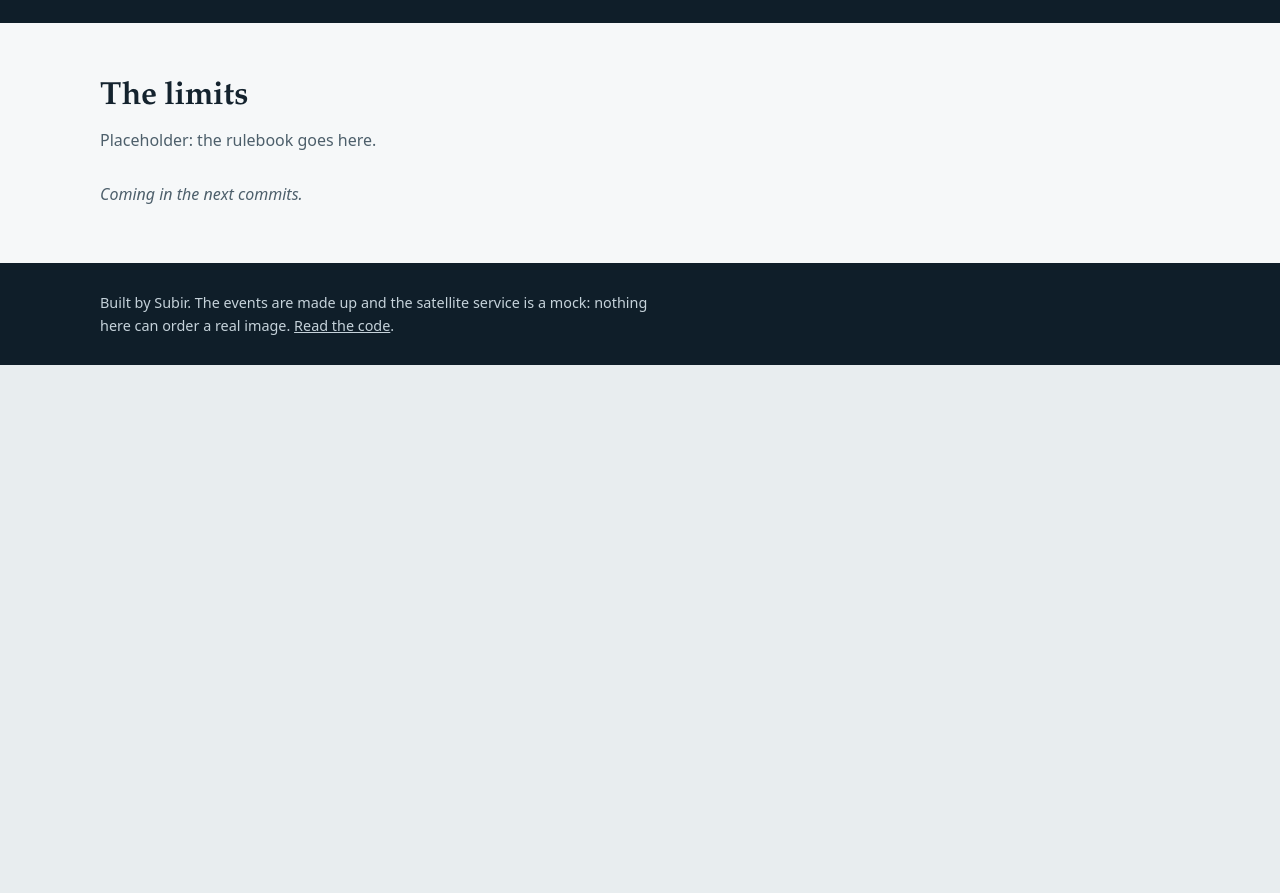
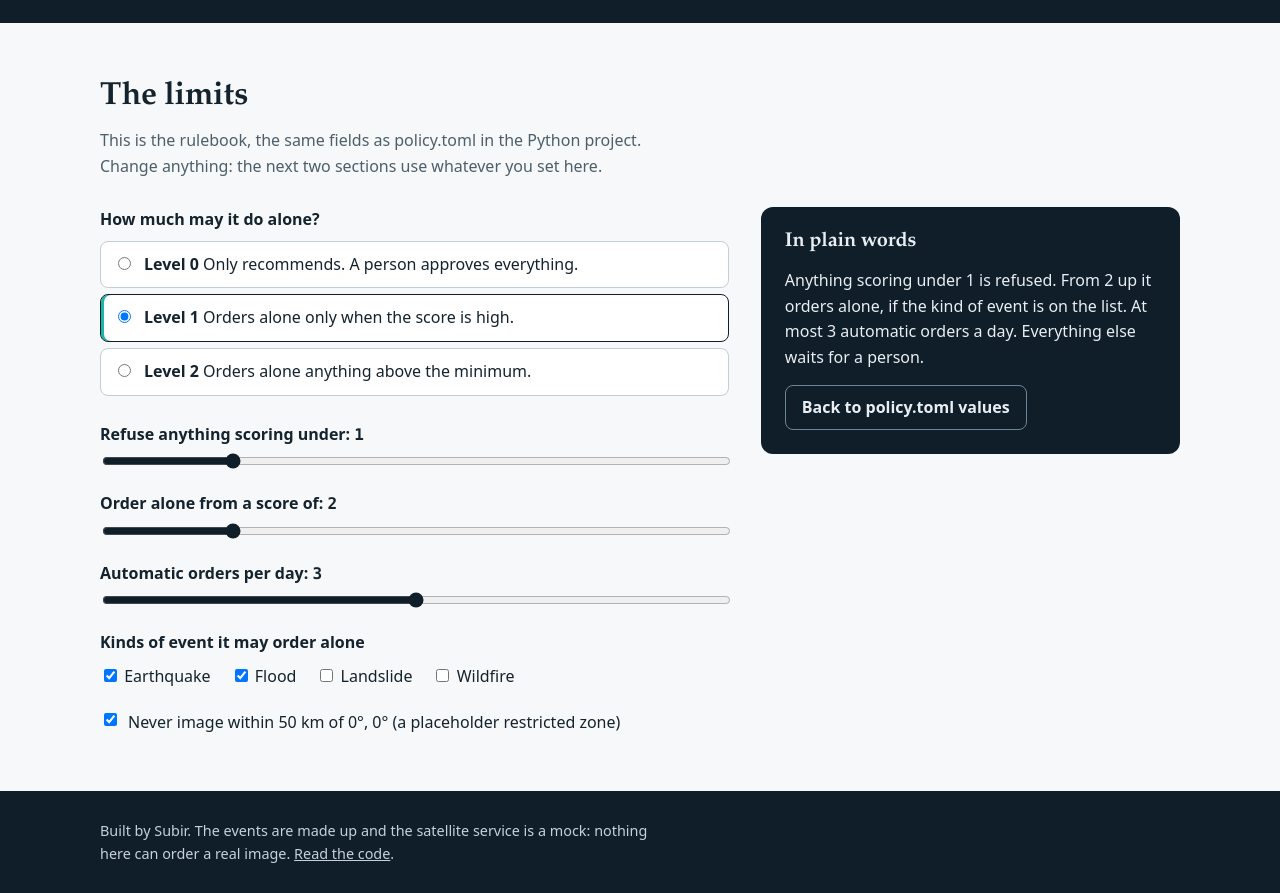
Before and after one commit to subir-raju/sar-scout, a React (Vite) app in the folder web/: page / in a window 1280 px wide. Shown: the part 460-1353 px from the top of the page. Before the commit the page ends 825 px from the top, so only its background shows below. Built offline with nearby package versions, Linux system fonts and the light colour scheme.

Commit message:
Added limits panel with summary

```diff
--- a/web/src/App.tsx
+++ b/web/src/App.tsx
@@ -1,13 +1,23 @@
+import { useState } from "react";
 import { Footer, Header, Hero, Section } from "./components/Chrome";
+import { PolicyPanel } from "./components/PolicyPanel";
+import { DEFAULT_POLICY } from "./lib/scenarios";
+import type { Policy } from "./lib/types";
 
 export default function App() {
+  const [policy, setPolicy] = useState<Policy>(DEFAULT_POLICY);
+
   return (
     <>
       <Header />
       <main>
         <Hero />
-        <Section id="limits" title="The limits" lede="Placeholder: the rulebook goes here.">
-          <p className="empty">Coming in the next commits.</p>
+        <Section
+          id="limits"
+          title="The limits"
+          lede="This is the rulebook, the same fields as policy.toml in the Python project. Change anything: the next two sections use whatever you set here."
+        >
+          <PolicyPanel policy={policy} onChange={setPolicy} />
         </Section>
       </main>
       <Footer />
--- /dev/null
+++ b/web/src/components/PolicyPanel.tsx
@@ -0,0 +1,79 @@
+import { HAZARDS } from "../lib/types";
+import type { Policy } from "../lib/types";
+import { DEFAULT_POLICY } from "../lib/scenarios";
+import { cap } from "../lib/format";
+
+const LEVELS = [
+  { value: 0, name: "Level 0", text: "Only recommends. A person approves everything." },
+  { value: 1, name: "Level 1", text: "Orders alone only when the score is high." },
+  { value: 2, name: "Level 2", text: "Orders alone anything above the minimum." },
+] as const;
+
+/* The rulebook in one sentence, written for someone who has not seen the code. */
+export function summarize(p: Policy): string {
+  const refuse = `Anything scoring under ${p.min_score} is refused.`;
+  const cap_ = `At most ${p.auto_daily_cap} automatic orders a day.`;
+  if (p.level === 0) return `${refuse} Nothing is ordered without a person.`;
+  const from = p.level === 1 ? p.auto_min_score : p.min_score;
+  return `${refuse} From ${from} up it orders alone, if the kind of event is on the list. ${cap_} Everything else waits for a person.`;
+}
+
+export function PolicyPanel({ policy, onChange }: { policy: Policy; onChange: (next: Policy) => void }) {
+  const set = (patch: Partial<Policy>) => onChange({ ...policy, ...patch });
+  const toggleHazard = (hazard: string) =>
+    set({
+      allow_hazards: policy.allow_hazards.includes(hazard)
+        ? policy.allow_hazards.filter((h) => h !== hazard)
+        : [...policy.allow_hazards, hazard],
+    });
+  const zone = DEFAULT_POLICY.deny_zones[0];
+  const zoneOn = policy.deny_zones.length > 0;
+
+  return (
+    <div className="policy">
+      <div className="policy-controls">
+        <fieldset className="levels">
+          <legend>How much may it do alone?</legend>
+          {LEVELS.map((l) => (
+            <label key={l.value} className={`level ${policy.level === l.value ? "is-on" : ""}`}>
+              <input type="radio" name="level" checked={policy.level === l.value} onChange={() => set({ level: l.value })} />
+              <span><strong>{l.name}</strong> {l.text}</span>
+            </label>
+          ))}
+        </fieldset>
+
+        <label className="field"><span>Refuse anything scoring under: <output>{policy.min_score}</output></span>
+          <input type="range" min={0.5} max={3} step={0.5} value={policy.min_score}
+            onChange={(e) => set({ min_score: Number(e.target.value) })} />
+        </label>
+        <label className="field"><span>Order alone from a score of: <output>{policy.auto_min_score}</output></span>
+          <input type="range" min={1} max={6} step={0.5} value={policy.auto_min_score} disabled={policy.level !== 1}
+            onChange={(e) => set({ auto_min_score: Number(e.target.value) })} />
+          {policy.level !== 1 && <span className="fine">Only used at level 1.</span>}
+        </label>
+        <label className="field"><span>Automatic orders per day: <output>{policy.auto_daily_cap}</output></span>
+          <input type="range" min={0} max={6} step={1} value={policy.auto_daily_cap}
+            onChange={(e) => set({ auto_daily_cap: Number(e.target.value) })} />
+        </label>
+
+        <fieldset className="checks">
+          <legend>Kinds of event it may order alone</legend>
+          {HAZARDS.map((h) => (
+            <label key={h}><input type="checkbox" checked={policy.allow_hazards.includes(h)} onChange={() => toggleHazard(h)} /> {cap(h)}</label>
+          ))}
+        </fieldset>
+
+        <label className="check-one">
+          <input type="checkbox" checked={zoneOn} onChange={(e) => set({ deny_zones: e.target.checked ? [zone] : [] })} />
+          Never image within {zone.radius_km} km of {zone.latitude}°, {zone.longitude}° (a placeholder restricted zone)
+        </label>
+      </div>
+
+      <aside className="policy-card" aria-live="polite">
+        <h3>In plain words</h3>
+        <p>{summarize(policy)}</p>
+        <button type="button" className="btn" onClick={() => onChange(DEFAULT_POLICY)}>Back to policy.toml values</button>
+      </aside>
+    </div>
+  );
+}
--- /dev/null
+++ b/web/src/lib/scenarios.ts
@@ -0,0 +1,48 @@
+import { HOUR } from "./engine";
+import type { Policy } from "./types";
+
+export const DEFAULT_POLICY: Policy = {
+  level: 1,
+  min_score: 1,
+  auto_min_score: 2,
+  auto_daily_cap: 3,
+  allow_hazards: ["earthquake", "flood"],
+  deny_zones: [{ name: "example-restricted-zone", latitude: 0, longitude: 0, radius_km: 50 }],
+};
+
+export const PLACES = [
+  { name: "Tokyo, Japan", lat: 35.7, lon: 139.7 },
+  { name: "Jakarta, Indonesia", lat: -6.2, lon: 106.8 },
+  { name: "Dhaka, Bangladesh", lat: 23.8, lon: 90.4 },
+  { name: "Santiago, Chile", lat: -33.4, lon: -70.6 },
+  { name: "Istanbul, Türkiye", lat: 41.0, lon: 28.9 },
+  { name: "Lagos, Nigeria", lat: 6.5, lon: 3.4 },
+];
+
+/* A made-up morning. Each event arrives some hours after START, already a few hours old. */
+export const START = Date.UTC(2026, 5, 1, 6, 0);
+
+export interface Scenario {
+  id: string;
+  place: string;
+  hazard: string;
+  severity: number;
+  latitude: number;
+  longitude: number;
+  ageHours: number;     // how old the event is when it arrives
+  arrivesAfter: number; // hours after START
+}
+
+export const SCENARIOS: Scenario[] = [
+  { id: "s1", place: "Tokyo, Japan", hazard: "earthquake", severity: 5, latitude: 35.7, longitude: 139.7, ageHours: 2, arrivesAfter: 0 },
+  { id: "s2", place: "Jakarta, Indonesia", hazard: "flood", severity: 3, latitude: -6.2, longitude: 106.8, ageHours: 5, arrivesAfter: 1 },
+  { id: "s3", place: "Dhaka, Bangladesh", hazard: "flood", severity: 2, latitude: 23.8, longitude: 90.4, ageHours: 6, arrivesAfter: 2 },
+  { id: "s4", place: "Santiago, Chile", hazard: "landslide", severity: 4, latitude: -33.4, longitude: -70.6, ageHours: 4, arrivesAfter: 3 },
+  { id: "s5", place: "Istanbul, Türkiye", hazard: "earthquake", severity: 1, latitude: 41.0, longitude: 28.9, ageHours: 10, arrivesAfter: 4 },
+  { id: "s6", place: "Inside the restricted zone", hazard: "earthquake", severity: 5, latitude: 0, longitude: 0, ageHours: 1, arrivesAfter: 5 },
+  { id: "s7", place: "Lagos, Nigeria", hazard: "flood", severity: 5, latitude: 6.5, longitude: 3.4, ageHours: 3, arrivesAfter: 6 },
+  { id: "s8", place: "Tokyo, Japan (aftershock)", hazard: "earthquake", severity: 4, latitude: 35.8, longitude: 139.8, ageHours: 1, arrivesAfter: 7 },
+  { id: "s9", place: "Manila, Philippines", hazard: "earthquake", severity: 4, latitude: 14.6, longitude: 121.0, ageHours: 2, arrivesAfter: 8 },
+];
+
+export const arrivalTime = (s: Scenario) => START + s.arrivesAfter * HOUR;
--- a/web/src/styles.css
+++ b/web/src/styles.css
@@ -196,3 +196,153 @@ a {
     padding: 40px 0;
   }
 }
+
+/* ---------- buttons and form controls ---------- */
+.btn {
+  font: inherit;
+  font-weight: 600;
+  cursor: pointer;
+  padding: 9px 16px;
+  border-radius: 8px;
+  border: 1px solid var(--ink);
+  background: transparent;
+  color: var(--ink);
+}
+.btn:hover:not(:disabled) {
+  background: var(--ink);
+  color: #fff;
+}
+.btn:disabled {
+  opacity: 0.5;
+  cursor: not-allowed;
+}
+.btn--primary {
+  background: var(--night);
+  border-color: var(--night);
+  color: #fff;
+}
+.btn--primary:hover:not(:disabled) {
+  background: var(--night-2);
+}
+.btn--small {
+  padding: 5px 11px;
+  font-size: 0.88rem;
+}
+.btn--yes {
+  border-color: var(--auto-ink);
+  color: var(--auto-ink);
+}
+.btn--yes:hover:not(:disabled) {
+  background: var(--auto-ink);
+}
+
+.field {
+  display: grid;
+  gap: 4px;
+  font-weight: 600;
+}
+.field output {
+  font-family: var(--mono);
+}
+.field input[type="range"] {
+  width: 100%;
+  accent-color: var(--night);
+}
+.field select {
+  font: inherit;
+  padding: 8px 10px;
+  border-radius: 8px;
+  border: 1px solid var(--line);
+  background: #fff;
+  color: var(--ink);
+}
+.fine {
+  font-size: 0.85rem;
+  font-weight: 400;
+  color: var(--muted);
+}
+fieldset {
+  border: 0;
+  padding: 0;
+  margin: 0;
+  min-width: 0;
+}
+legend {
+  font-weight: 600;
+  padding: 0;
+  margin-bottom: 8px;
+}
+
+/* ---------- the limits ---------- */
+.policy {
+  display: grid;
+  grid-template-columns: minmax(0, 3fr) minmax(0, 2fr);
+  gap: 32px;
+  align-items: start;
+}
+.policy-controls {
+  display: grid;
+  gap: 20px;
+}
+.level {
+  display: flex;
+  gap: 10px;
+  align-items: flex-start;
+  padding: 10px 12px;
+  margin-bottom: 6px;
+  border: 1px solid var(--line);
+  border-radius: 8px;
+  background: #fff;
+  cursor: pointer;
+}
+.level.is-on {
+  border-color: var(--night);
+  box-shadow: inset 3px 0 0 var(--auto);
+}
+.level input {
+  margin-top: 5px;
+}
+.checks {
+  display: flex;
+  flex-wrap: wrap;
+  gap: 6px 20px;
+}
+.checks legend {
+  flex-basis: 100%;
+}
+.check-one {
+  display: flex;
+  gap: 8px;
+  align-items: flex-start;
+}
+.policy-card {
+  background: var(--night);
+  color: #e8eef2;
+  padding: 24px;
+  border-radius: 12px;
+  display: grid;
+  gap: 14px;
+  position: sticky;
+  top: 72px;
+}
+.policy-card h3 {
+  font-size: 1.25rem;
+}
+.policy-card .btn {
+  border-color: #6c8596;
+  color: #e8eef2;
+  justify-self: start;
+}
+.policy-card .btn:hover {
+  background: #e8eef2;
+  color: var(--night);
+}
+
+@media (max-width: 760px) {
+  .policy {
+    grid-template-columns: minmax(0, 1fr);
+  }
+  .policy-card {
+    position: static;
+  }
+}
```
Also changed, not shown: web/src/lib/format.ts (renamed from web/src/format.ts).
